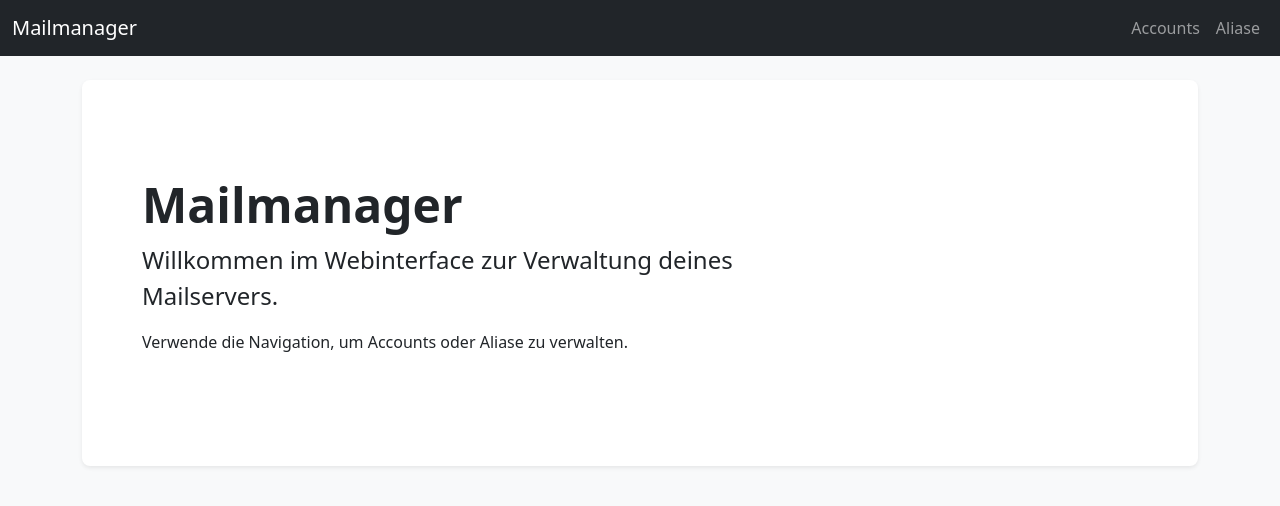
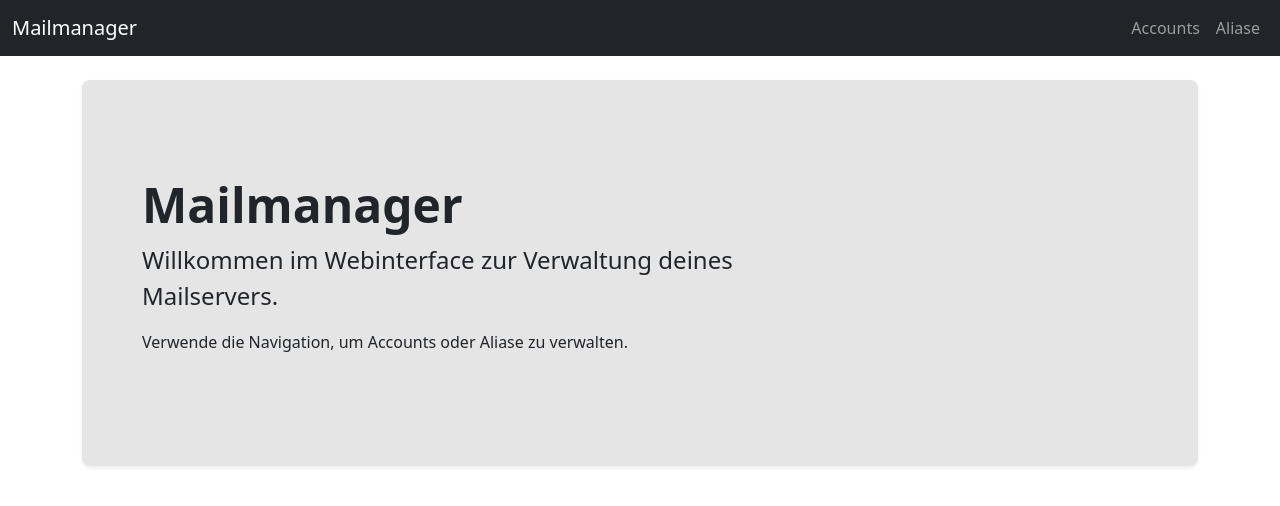
Before and after one commit to hirsm/mailmanager, a PHP site: page /templates/home.php in a window 1280 px wide. Shown: the top 506 px of the page. Run offline with PHP 8.4, Linux system fonts and the light colour scheme; some libraries are stand-ins or nearby versions.

Commit message:
Modifications to support dark mode correctly.

```diff
--- a/templates/home.php
+++ b/templates/home.php
@@ -1,6 +1,6 @@
 <?php require __DIR__ . '/layout.php'; ?>
 
-<div class="p-5 mb-4 bg-white rounded-3 shadow-sm">
+<div class="p-5 mb-4 bg-black bg-opacity-10 rounded-3 shadow-sm">
     <div class="container-fluid py-5">
         <h1 class="display-5 fw-bold">Mailmanager</h1>
         <p class="col-md-8 fs-4">
--- a/templates/layout.php
+++ b/templates/layout.php
@@ -8,7 +8,7 @@
     <link href="bootstrap/css/bootstrap.min.css" rel="stylesheet">
     <script src="js/color_mode.js?"></script>
 </head>
-<body class="bg-light">
+<body class="">
 <nav class="navbar navbar-expand-lg navbar-dark bg-dark mb-4">
     <div class="container-fluid">
         <a class="navbar-brand" href="?">Mailmanager</a>
```
